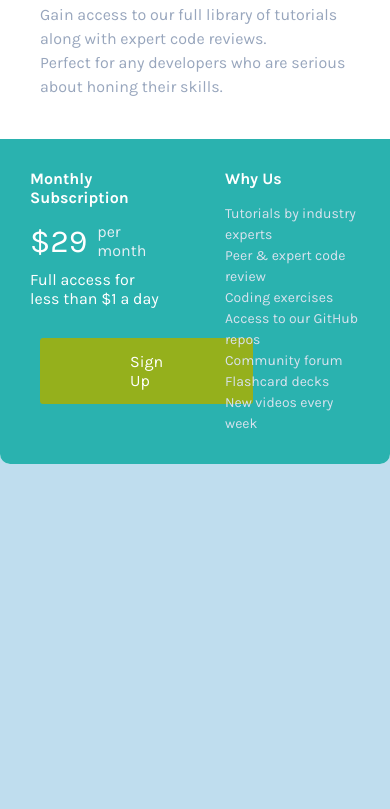
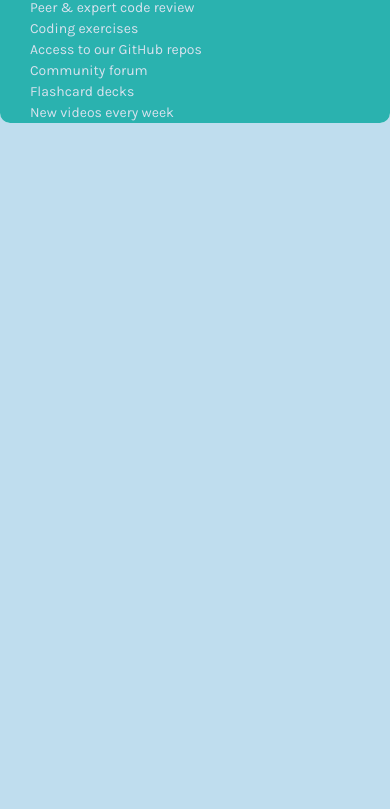
Before and after one commit to Norganonn/Single-price-grid-component, a plain HTML site: page index.html in a window 390 px wide. Shown: the part 532-1341 px from the top of the page. After the commit the page ends 844 px from the top, so only its background shows below. Drawn offline with Linux system fonts and the light colour scheme.

Commit message:
bit more resp/adapt

```diff
--- a/style.css
+++ b/style.css
@@ -6,16 +6,15 @@
 
 body {
     font-family: 'Karla', sans-serif;
-    font-size: 16px;
+    font-size: 1rem;
     background-color: rgb(191, 221, 238);
 }
 /* Container
 ****************/
 .container {
     max-width: 700px;
-    max-height: 700px;
-    margin: 50vh auto;
-    vertical-align: middle;
+    width: 100%;
+    margin: 0 auto;
 
     background-color: #fff;
     border-radius: 10px;
@@ -52,10 +51,18 @@ body {
     line-height: 1.5;
 }
 
+.info {
+    display: flex;
+    flex-wrap: wrap;
+    background-color: hsl(179, 62%, 43%);
+    border-bottom-left-radius: 10px;
+    border-bottom-right-radius: 10px;
+}
+
 
 .box {
     width: 50%;
-    padding: 30px;
+    padding: 30px 30px 0 30px;
     color: #fff;
 }
 
@@ -69,15 +76,13 @@ body {
     margin-bottom: 15px;
 }
 
-.info {
+/* Subscription
+****************/
+.subscription {
     display: flex;
-    background-color: hsl(179, 62%, 43%);
-    border-bottom-left-radius: 10px;
-    border-bottom-right-radius: 10px;
+    flex-direction: column;
 }
 
-/* Subscription
-****************/
 
 .subscription__price  {
     display: flex;
@@ -101,14 +106,15 @@ body {
 .btn {
     display: inline-block;
     color: #fff;
+    max-width: 250px;
     padding: 14px 90px;
-    margin: 30px 10px 10px 10px;
+    margin: 30px auto;
 
     border: none;
     text-decoration: none;
     cursor: pointer;
     border-radius: 3px;
-
+    text-align: center;
 
     transition: all 0.5s;
 }
@@ -146,3 +152,20 @@ body {
     font-size: 14px;
     transform: scale(1.1);
 }
+
+@media (max-width: 610px) {
+    body {
+        font-size: 13px;
+    }
+}
+
+
+@media (max-width: 440px) {
+    .info {
+        flex-direction: column;
+    }
+
+    .box {
+        width: 100%;
+    }
+}
```
